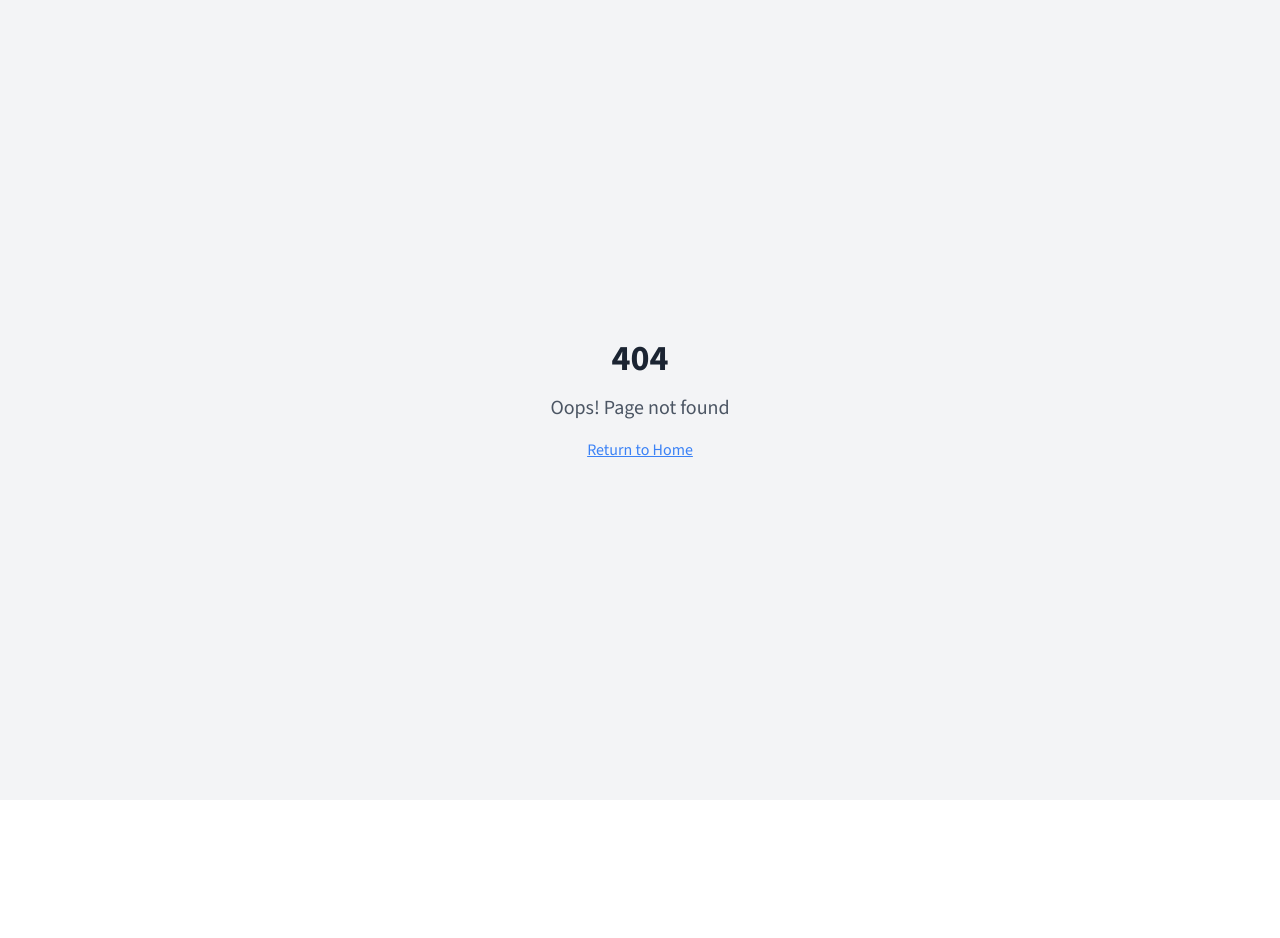
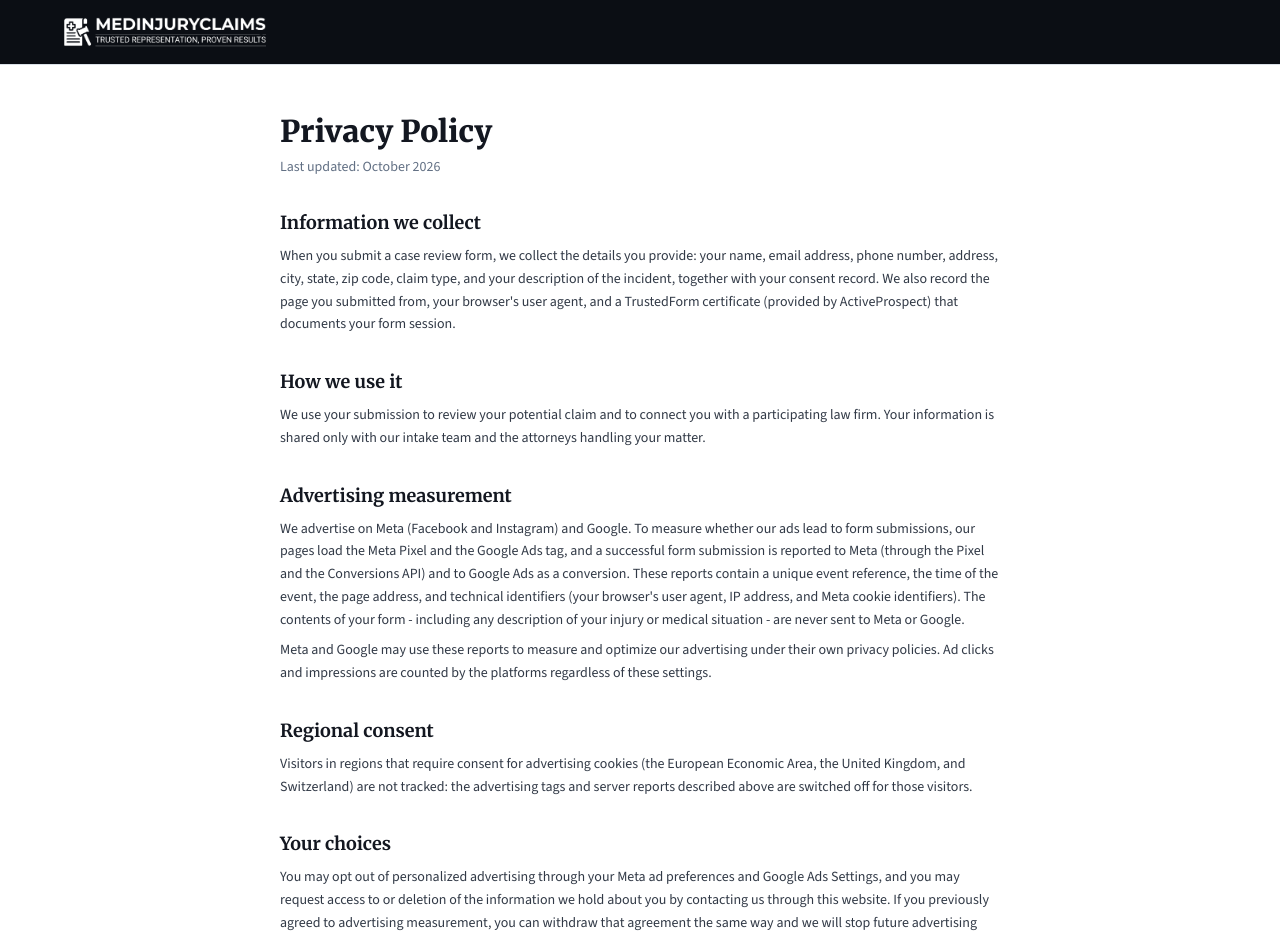
Before and after one commit to winedge/meal-creator-pro, a React (Vite) app: page /privacy in a window 1280 px wide. Before the commit this address had no page. Shown: the top 938 px of the page. Before the commit the page ends 800 px from the top, so only its background shows below. Built offline with nearby package versions, Linux system fonts and the light colour scheme; the HTML template or start-up script is replaced by a standard one.

Commit message:
Changes
Co-authored-by: winedge <95374822+winedge@users.noreply.github.com>

```diff
--- a/src/App.tsx
+++ b/src/App.tsx
@@ -10,6 +10,7 @@ import AdminCRM from "./pages/AdminCRM";
 import AdminSubmission from "./pages/AdminSubmission";
 import AdminSettings from "./pages/AdminSettings";
 import RideshareAbuse from "./pages/RideshareAbuse";
+import Privacy from "./pages/Privacy";
 
 const queryClient = new QueryClient();
 
@@ -22,6 +23,7 @@ const App = () => (
         <Routes>
           <Route path="/" element={<Index />} />
           <Route path="/rideshare-abuse" element={<RideshareAbuse />} />
+          <Route path="/privacy" element={<Privacy />} />
           <Route path="/admin/login" element={<AdminAuth />} />
           <Route path="/admin" element={<AdminCRM />} />
           <Route path="/admin/rideshare" element={<AdminCRM presetClaim="rideshare" />} />
--- a/src/pages/Index.tsx
+++ b/src/pages/Index.tsx
@@ -500,7 +500,7 @@ export default function Index() {
           <div>
             <div className="text-sm font-semibold uppercase tracking-widest">Legal</div>
             <ul className="mt-4 space-y-2 text-sm text-primary-foreground/70">
-              <li><a href="#" className="hover:text-brand-red">Privacy Policy</a></li>
+              <li><a href="/privacy" className="hover:text-brand-red">Privacy Policy</a></li>
               <li><a href="#" className="hover:text-brand-red">Terms & Conditions</a></li>
               <li><a href="#" className="hover:text-brand-red">Attorney Advertising Disclaimer</a></li>
             </ul>
--- /dev/null
+++ b/src/pages/Privacy.tsx
@@ -0,0 +1,87 @@
+import { Link } from "react-router-dom";
+import logo from "@/assets/medinjuryclaims-logo.png";
+
+export default function Privacy() {
+  return (
+    <div className="min-h-screen bg-background text-foreground">
+      <header className="border-b border-border bg-navy-deep">
+        <div className="container flex h-16 items-center">
+          <Link to="/">
+            <img src={logo} alt="Med Injury Claims" className="h-8 w-auto brightness-0 invert" />
+          </Link>
+        </div>
+      </header>
+
+      <main className="container max-w-3xl py-12">
+        <h1 className="font-serif text-3xl font-black text-navy">Privacy Policy</h1>
+        <p className="mt-2 text-sm text-muted-foreground">Last updated: October 2026</p>
+
+        <div className="mt-8 space-y-8 text-sm leading-relaxed text-foreground/90">
+          <section>
+            <h2 className="font-serif text-lg font-bold text-navy">Information we collect</h2>
+            <p className="mt-2">
+              When you submit a case review form, we collect the details you provide: your name, email address,
+              phone number, address, city, state, zip code, claim type, and your description of the incident,
+              together with your consent record. We also record the page you submitted from, your browser's user
+              agent, and a TrustedForm certificate (provided by ActiveProspect) that documents your form session.
+            </p>
+          </section>
+
+          <section>
+            <h2 className="font-serif text-lg font-bold text-navy">How we use it</h2>
+            <p className="mt-2">
+              We use your submission to review your potential claim and to connect you with a participating law
+              firm. Your information is shared only with our intake team and the attorneys handling your matter.
+            </p>
+          </section>
+
+          <section>
+            <h2 className="font-serif text-lg font-bold text-navy">Advertising measurement</h2>
+            <p className="mt-2">
+              We advertise on Meta (Facebook and Instagram) and Google. To measure whether our ads lead to form
+              submissions, our pages load the Meta Pixel and the Google Ads tag, and a successful form submission
+              is reported to Meta (through the Pixel and the Conversions API) and to Google Ads as a conversion.
+              These reports contain a unique event reference, the time of the event, the page address, and technical
+              identifiers (your browser's user agent, IP address, and Meta cookie identifiers). The contents of your
+              form - including any description of your injury or medical situation - are never sent to Meta or Google.
+            </p>
+            <p className="mt-2">
+              Meta and Google may use these reports to measure and optimize our advertising under their own privacy
+              policies. Ad clicks and impressions are counted by the platforms regardless of these settings.
+            </p>
+          </section>
+
+          <section>
+            <h2 className="font-serif text-lg font-bold text-navy">Regional consent</h2>
+            <p className="mt-2">
+              Visitors in regions that require consent for advertising cookies (the European Economic Area, the
+              United Kingdom, and Switzerland) are not tracked: the advertising tags and server reports described
+              above are switched off for those visitors.
+            </p>
+          </section>
+
+          <section>
+            <h2 className="font-serif text-lg font-bold text-navy">Your choices</h2>
+            <p className="mt-2">
+              You may opt out of personalized advertising through your Meta ad preferences and Google Ads Settings,
+              and you may request access to or deletion of the information we hold about you by contacting us through
+              this website. If you previously agreed to advertising measurement, you can withdraw that agreement the
+              same way and we will stop future advertising reports about you.
+            </p>
+          </section>
+
+          <section>
+            <h2 className="font-serif text-lg font-bold text-navy">Contact</h2>
+            <p className="mt-2">
+              Questions about this policy can be sent through the contact options on our homepage.
+            </p>
+          </section>
+        </div>
+
+        <Link to="/" className="mt-10 inline-block text-sm font-semibold text-brand-red hover:underline">
+          Back to homepage
+        </Link>
+      </main>
+    </div>
+  );
+}
--- a/src/pages/RideshareAbuse.tsx
+++ b/src/pages/RideshareAbuse.tsx
@@ -477,7 +477,7 @@ export default function RideshareAbuse() {
           <div>
             <div className="text-sm font-semibold uppercase tracking-widest">Legal</div>
             <ul className="mt-4 space-y-2 text-sm text-primary-foreground/70">
-              <li><a href="#" className="hover:text-brand-red">Privacy Policy</a></li>
+              <li><a href="/privacy" className="hover:text-brand-red">Privacy Policy</a></li>
               <li><a href="#" className="hover:text-brand-red">Terms & Conditions</a></li>
               <li><a href="#" className="hover:text-brand-red">Attorney Advertising Disclaimer</a></li>
             </ul>
```
